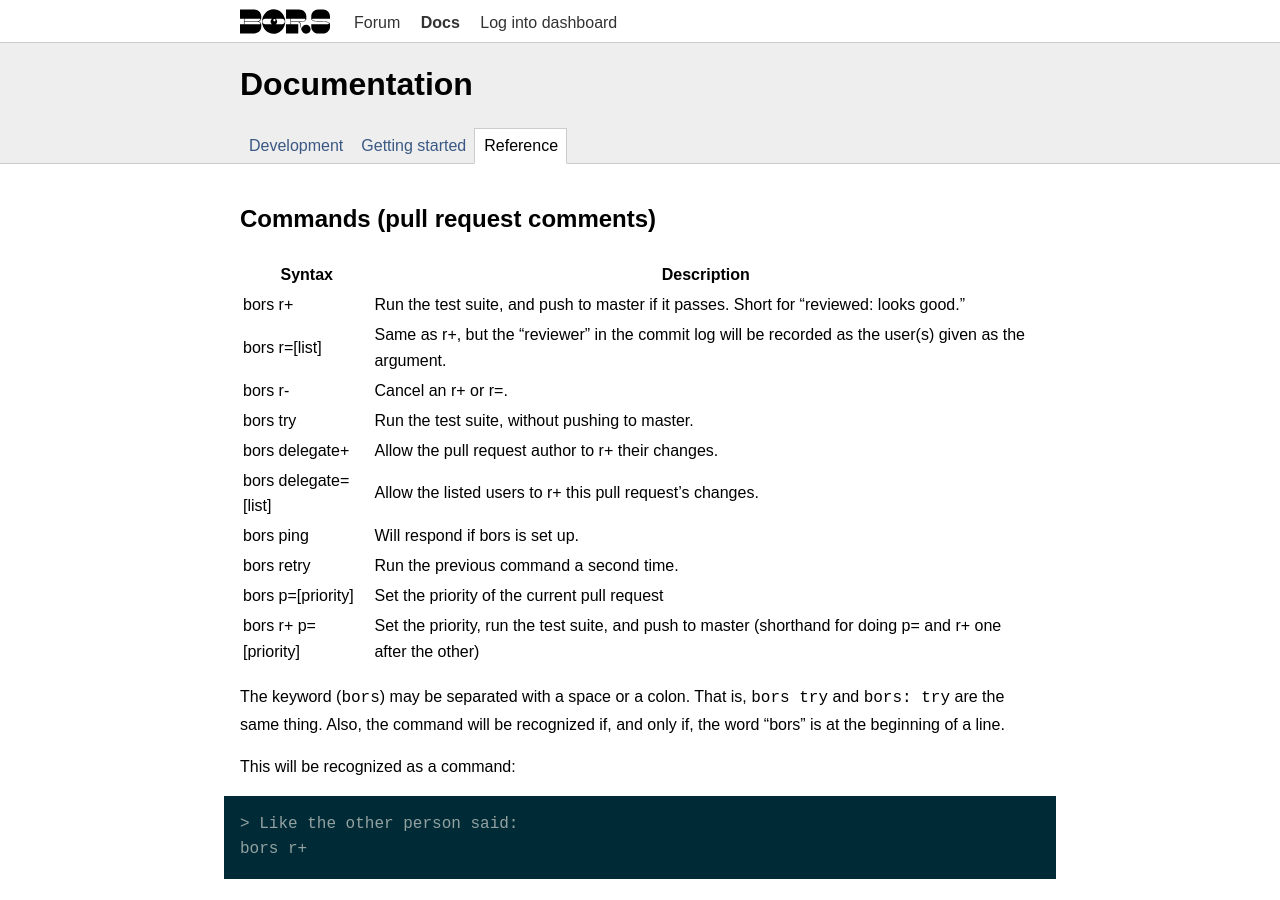
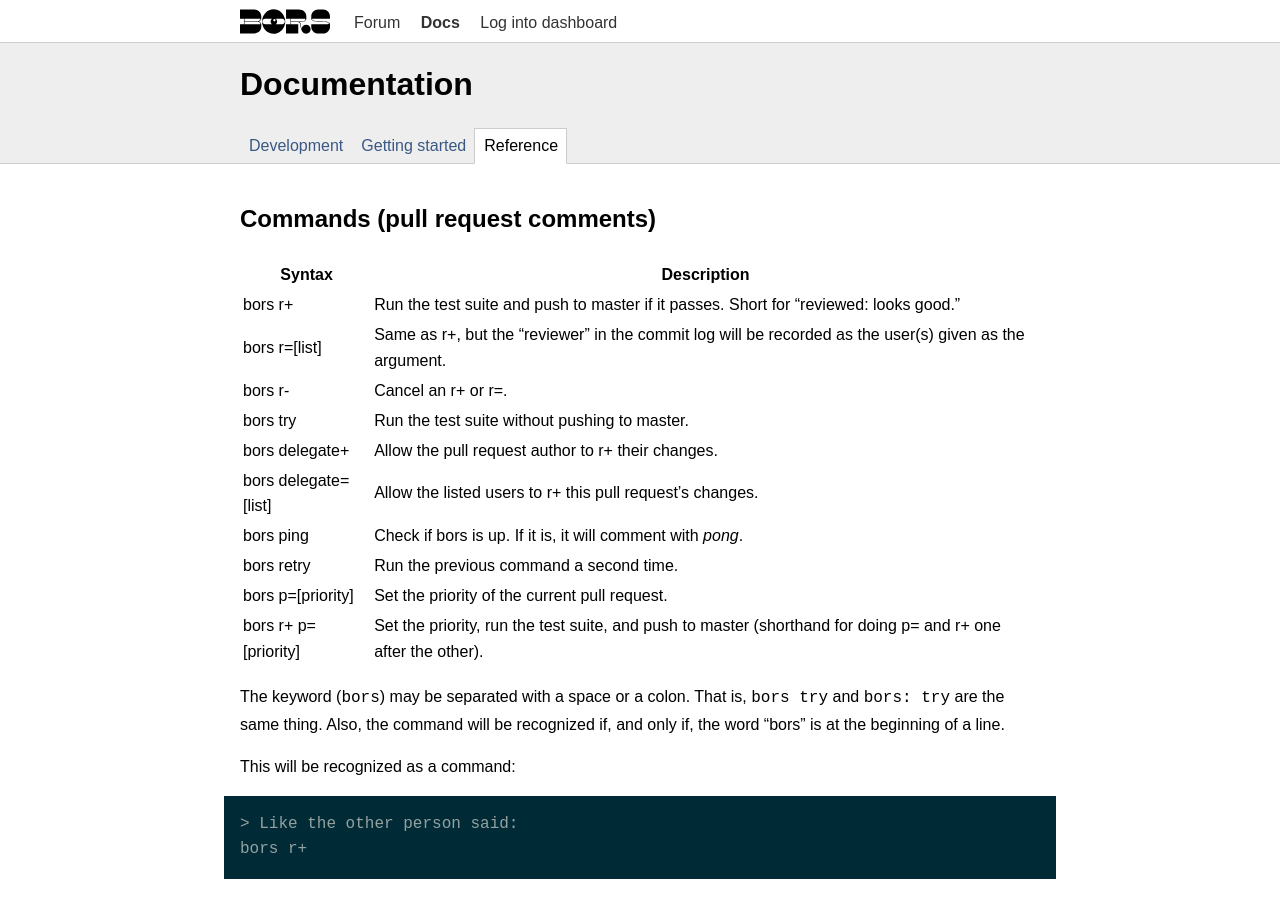
Before and after one commit to bors-ng/bors-ng.github.io, a Jekyll site: the page built from _documentation/reference.md, in a window 1280 px wide and 900 px high. Built offline with Jekyll 4.4.1, drawn with Linux system fonts in a browser that asks for light colours.

Commit message:
Update syntax table's descriptions
I had copied some of this into my own doc, and a reviewer pointed
out some grammar inconsistencies. Might as well fix them
upstream.

```diff
--- a/_documentation/reference.md
+++ b/_documentation/reference.md
@@ -12,16 +12,16 @@ description: All of the commands and configuration options supported by bors-ng
 
 | Syntax | Description |
 |--------|-------------|
-| bors r+ | Run the test suite, and push to master if it passes. Short for "reviewed: looks good."
+| bors r+ | Run the test suite and push to master if it passes. Short for "reviewed: looks good."
 | bors r=[list] | Same as r+, but the "reviewer" in the commit log will be recorded as the user(s) given as the argument.
 | bors r- | Cancel an r+ or r=.
-| bors try | Run the test suite, without pushing to master.
+| bors try | Run the test suite without pushing to master.
 | bors delegate+ | Allow the pull request author to r+ their changes.
 | bors delegate=[list] | Allow the listed users to r+ this pull request's changes.
-| bors ping | Will respond if bors is set up.
+| bors ping | Check if bors is up. If it is, it will comment with _pong_.
 | bors retry | Run the previous command a second time.
-| bors p=[priority] | Set the priority of the current pull request
-| bors r+ p=[priority] | Set the priority, run the test suite, and push to master (shorthand for doing p= and r+ one after the other)
+| bors p=[priority] | Set the priority of the current pull request.
+| bors r+ p=[priority] | Set the priority, run the test suite, and push to master (shorthand for doing p= and r+ one after the other).
 
 The keyword (`bors`) may be separated with a space or a colon. That is, `bors try` and `bors: try` are the same thing.
 Also, the command will be recognized if, and only if, the word "bors" is at the beginning of a line.
```
